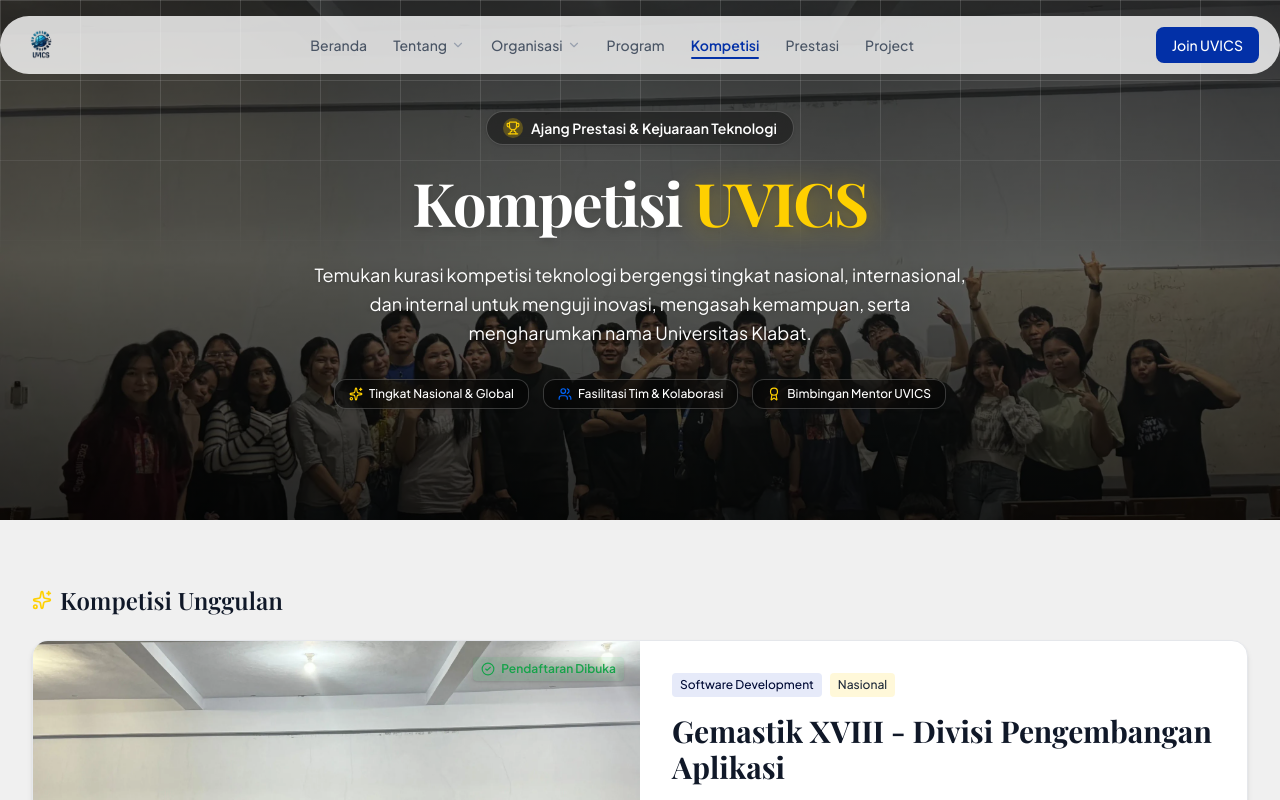
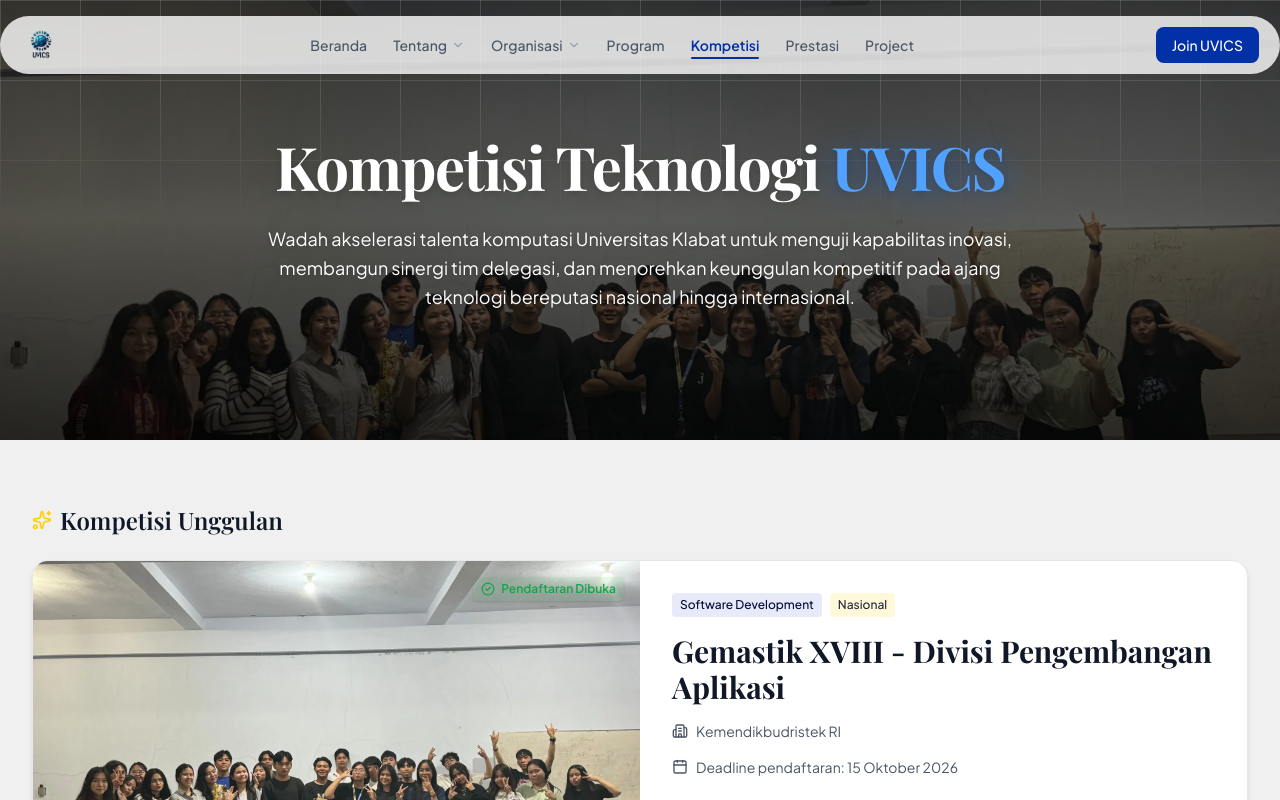
Before and after one commit to uvicsuvics/uvics-website, a Next.js app: page /competitions in a window 1280 px wide. Shown: the top 800 px of the page. Built offline with nearby package versions, Linux system fonts and the light colour scheme; a web font is replaced by a local one.

Commit message:
style(competitions): refine hero copywriting, remove badges, and use brand blue

```diff
--- a/components/competitions/CompetitionHero.tsx
+++ b/components/competitions/CompetitionHero.tsx
@@ -1,9 +1,8 @@
 import Image from "next/image";
-import { Trophy, Sparkles, Users, Award } from "lucide-react";
 
 export function CompetitionHero() {
   return (
-    <section className="relative w-full overflow-hidden bg-slate-950 text-white min-h-[460px] md:min-h-[520px] flex items-center justify-center">
+    <section className="relative w-full overflow-hidden bg-slate-950 text-white min-h-[380px] md:min-h-[440px] flex items-center justify-center">
       {/* 1. Gambar Latar Belakang UVICS dengan Overlay Gelap Transparan */}
       <div className="absolute inset-0 z-0">
         <Image
@@ -29,39 +28,15 @@
 
       {/* 3. Konten Teks di Tengah */}
       <div className="relative z-10 flex flex-col items-center justify-center text-center max-w-4xl mx-auto px-6 py-20 md:py-24 w-full">
-        {/* Badge Pill */}
-        <div className="inline-flex items-center gap-2 px-4 py-1.5 rounded-full bg-black/40 backdrop-blur-md border border-white/20 text-xs sm:text-sm font-semibold text-white shadow-sm mb-5">
-          <span className="flex items-center justify-center w-5 h-5 rounded-full bg-secondary/25 text-secondary">
-            <Trophy className="w-3.5 h-3.5" />
-          </span>
-          <span>Ajang Prestasi & Kejuaraan Teknologi</span>
-        </div>
-
         {/* Heading Utama */}
         <h1 className="text-3xl sm:text-5xl md:text-6xl font-bold tracking-tight text-white font-heading leading-tight sm:leading-tight drop-shadow-md">
-          Kompetisi <span className="text-secondary drop-shadow-[0_2px_14px_rgba(255,208,0,0.45)]">UVICS</span>
+          Kompetisi Teknologi <span className="text-blue-400 drop-shadow-[0_2px_16px_rgba(0,102,255,0.45)]">UVICS</span>
         </h1>
 
-        {/* Deskripsi Subtitle */}
-        <p className="mt-4 sm:mt-5 max-w-2xl text-sm sm:text-base md:text-lg text-gray-100 leading-relaxed font-sans drop-shadow-sm">
-          Temukan kurasi kompetisi teknologi bergengsi tingkat nasional, internasional, dan internal untuk menguji inovasi, mengasah kemampuan, serta mengharumkan nama Universitas Klabat.
+        {/* Deskripsi Subtitle yang Lebih Profesional */}
+        <p className="mt-4 sm:mt-5 max-w-3xl text-sm sm:text-base md:text-lg text-slate-200 leading-relaxed font-sans drop-shadow-sm">
+          Wadah akselerasi talenta komputasi Universitas Klabat untuk menguji kapabilitas inovasi, membangun sinergi tim delegasi, dan menorehkan keunggulan kompetitif pada ajang teknologi bereputasi nasional hingga internasional.
         </p>
-
-        {/* Mini Feature Badges */}
-        <div className="mt-7 sm:mt-8 flex flex-wrap items-center justify-center gap-2.5 sm:gap-3.5 text-xs font-medium text-white">
-          <span className="inline-flex items-center gap-1.5 px-3.5 py-1.5 rounded-xl bg-black/45 backdrop-blur-md border border-white/20 shadow-sm">
-            <Sparkles className="w-3.5 h-3.5 text-secondary" />
-            Tingkat Nasional & Global
-          </span>
-          <span className="inline-flex items-center gap-1.5 px-3.5 py-1.5 rounded-xl bg-black/45 backdrop-blur-md border border-white/20 shadow-sm">
-            <Users className="w-3.5 h-3.5 text-accent" />
-            Fasilitasi Tim & Kolaborasi
-          </span>
-          <span className="inline-flex items-center gap-1.5 px-3.5 py-1.5 rounded-xl bg-black/45 backdrop-blur-md border border-white/20 shadow-sm">
-            <Award className="w-3.5 h-3.5 text-secondary" />
-            Bimbingan Mentor UVICS
-          </span>
-        </div>
       </div>
     </section>
   );
```
